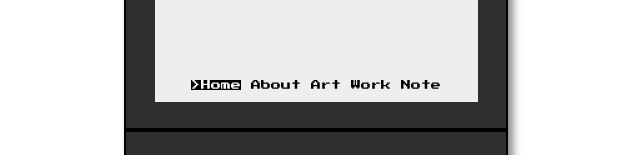
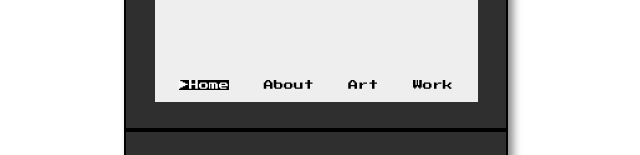
Before and after one commit to majsdev/majsdev.github.io, a React (Create React App) app: page /work in a window 1280 px wide. Both pictures are taken after a click on the element "SELECT". Shown: the part 342-497 px from the top of the page, without its empty margins (324-964 px from the left). Built offline with nearby package versions, Linux system fonts and the light colour scheme.

Commit message:
update style

```diff
--- a/src/pages/includes/NavBar.css
+++ b/src/pages/includes/NavBar.css
@@ -1,7 +1,4 @@
 .menu {
-  display: flex;
-  justify-content: space-evenly;
-
   background-color: #eee;
 
   position: absolute;
@@ -10,6 +7,11 @@
 
   width: 323px;
   z-index: 1;
+}
+
+.nav-items {
+  display: flex;
+  justify-content: space-evenly;
 }
 
 /* list */
--- a/src/pages/includes/NavBar.js
+++ b/src/pages/includes/NavBar.js
@@ -34,7 +34,7 @@ function NavBar(props) {
           <span
             className={`greater-than ${getNavItemVisibilityClass(index)}`}
           >
-            <span>&gt;</span>
+            <span>▶︎</span>
           </span>
           {route.name}
         </Link>
@@ -44,7 +44,7 @@ function NavBar(props) {
 
   return (
     <div className={`NavBar menu ${getNavBarVisibilityClass()}`}>
-        <ul id="nav-items">{routesJSX}</ul>
+        <ul className="nav-items">{routesJSX}</ul>
     </div>
   );
 }
--- a/src/pages/work/Work.js
+++ b/src/pages/work/Work.js
@@ -28,7 +28,7 @@ class Work extends React.Component {
             this.props.indexOfSelectableItem === index ? SELECTED_ITEM : ""
           }`}
         >
-          <Link to={`${path}/${value.id}`}>• {value.name}</Link>
+          <Link to={`${path}/${value.id}`}  className="selectable-item">• {value.name}</Link>
         </li>
       );
       routes.push(
--- a/src/pages/work/WorkDisplay.js
+++ b/src/pages/work/WorkDisplay.js
@@ -32,7 +32,7 @@ function WorkDisplay({ work }) {
           />
         )}
 
-        <p class="desc" v-html="desc">
+        <p class="desc">
           {desc}
         </p>
         <div class="tech-stack">{techStackJSX}</div>
--- a/src/pages/work/projects.js
+++ b/src/pages/work/projects.js
@@ -13,7 +13,7 @@ export default {
     id: 'twitter-clone',
     link: '',
     techStack:  ['Nginx', 'NodeJs', 'MongoDB', 'Cassandra', 'RabbitMQ'],
-    desc: 'Able to withstand over one million read/write requests per hour given limited resources.',
+    desc: 'Architecturally able to withstand over one million read/write requests per hour given limited resources.',
     dateOrStatus: '03/2018 -- 05/2018'
   },
   trackMe: {
--- a/src/routes.js
+++ b/src/routes.js
@@ -3,7 +3,7 @@ export const routes = [
     {path: '/about', name: 'About'},
     {path: '/art', name: 'Art'},
     {path: '/work', name: 'Work'},
-    {path: '/note', name: 'Note'},
+    // {path: '/note', name: 'Note'},
 ];
 
 export const NUMBER_OF_ROUTES = routes.length;
```
